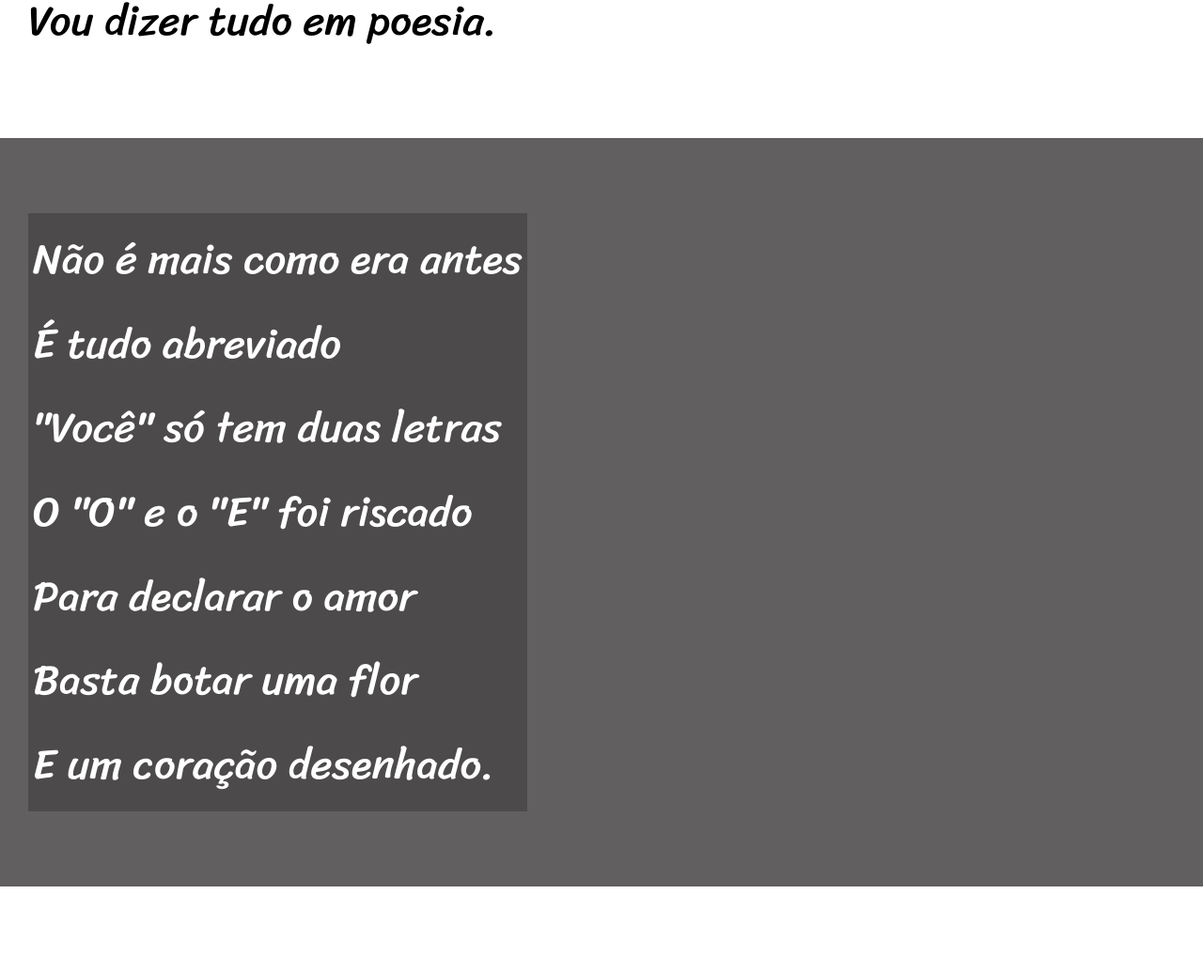
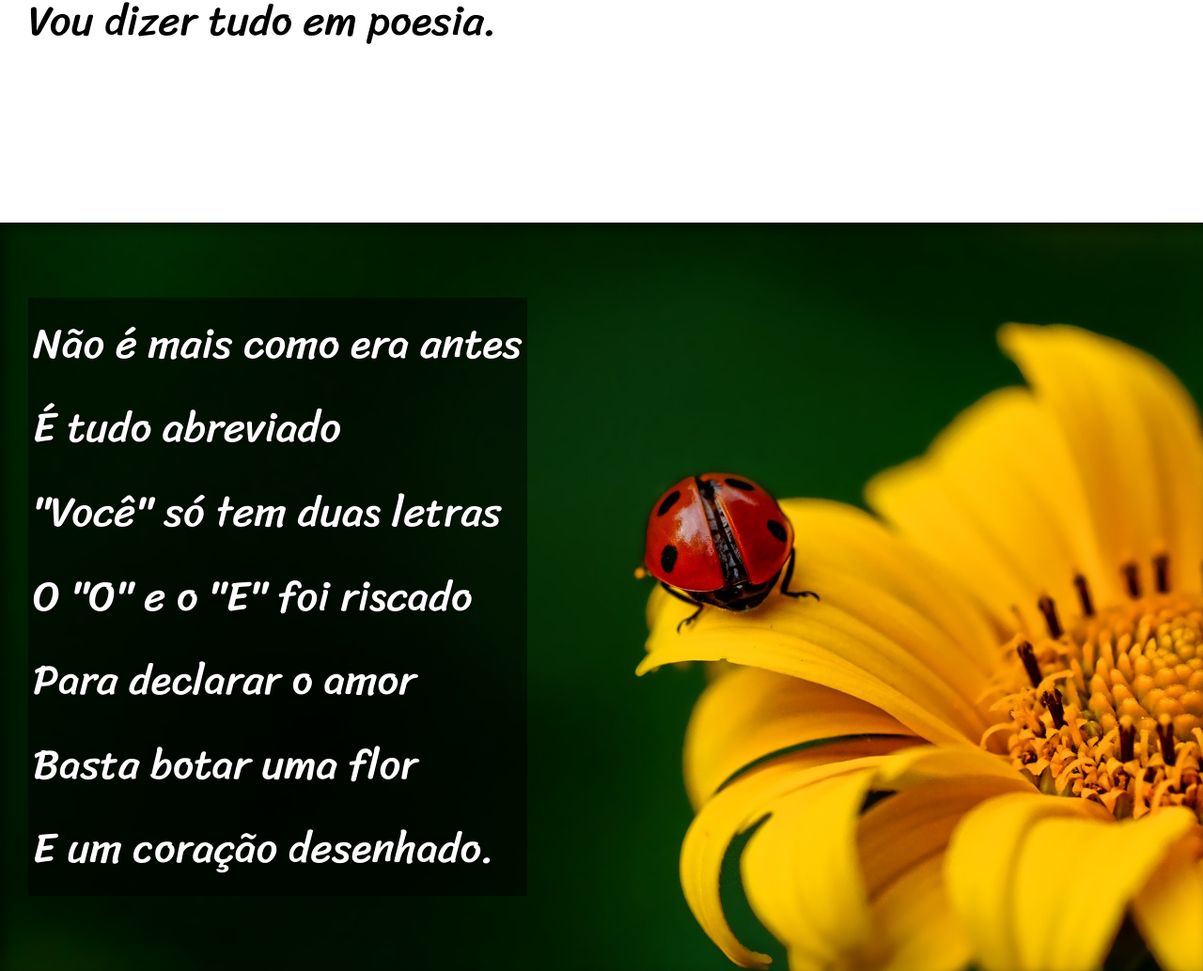
Before and after one commit to 01-joaovitor/html-css, a plain HTML site: page desafios/d012/index.html in a window 1280 px wide. Shown: the part 950-1984 px from the top of the page at 94% size. Drawn offline with Linux system fonts and the light colour scheme.

Commit message:
finalizado

```diff
--- a/desafios/d012/estilo/style.css
+++ b/desafios/d012/estilo/style.css
@@ -57,6 +57,10 @@
     font-size: 3.5vw;
 }
 
+section > p {
+    padding-bottom: 2em;
+}
+
 section.normal {
     background-color: white;
     color: black;
@@ -65,12 +69,26 @@
 section.imagem {
     background-color: rgb(97, 95, 95);
     color: white;
+    box-shadow: inset 6px 6px 13px 0px rgba(0, 0, 0, 0.438);
+    background-size: cover;
+    background-attachment: fixed;
 }
 
 section.imagem p {
     display: inline-block;
     padding: 5px;
-    background-color: rgba(0, 0, 0, 0.219);
+    background-color: rgba(0, 0, 0, 0.5);
+    text-shadow: 1px 1px 0px black;
+}
+
+section#img01 {
+    background-image: url("../imagens/background001.jpg");
+    background-position: right center;
+}
+
+section#img02 {
+    background-image: url("../imagens/background002.jpg");
+    background-position: left center;
 }
 
 footer {
--- a/desafios/d012/index.html
+++ b/desafios/d012/index.html
@@ -25,7 +25,7 @@
     </section>
 
 
-    <section class="imagem">
+    <section class="imagem" id="img01">
         <p>
             Não é mais como era antes <br>
             É tudo abreviado <br>
@@ -61,7 +61,7 @@
     </section>
 
 
-    <section class="imagem">
+    <section class="imagem" id="img02">
         <p>
             Tenho saudade das cartas <br>
             Escritas com a própria mão <br>
```
